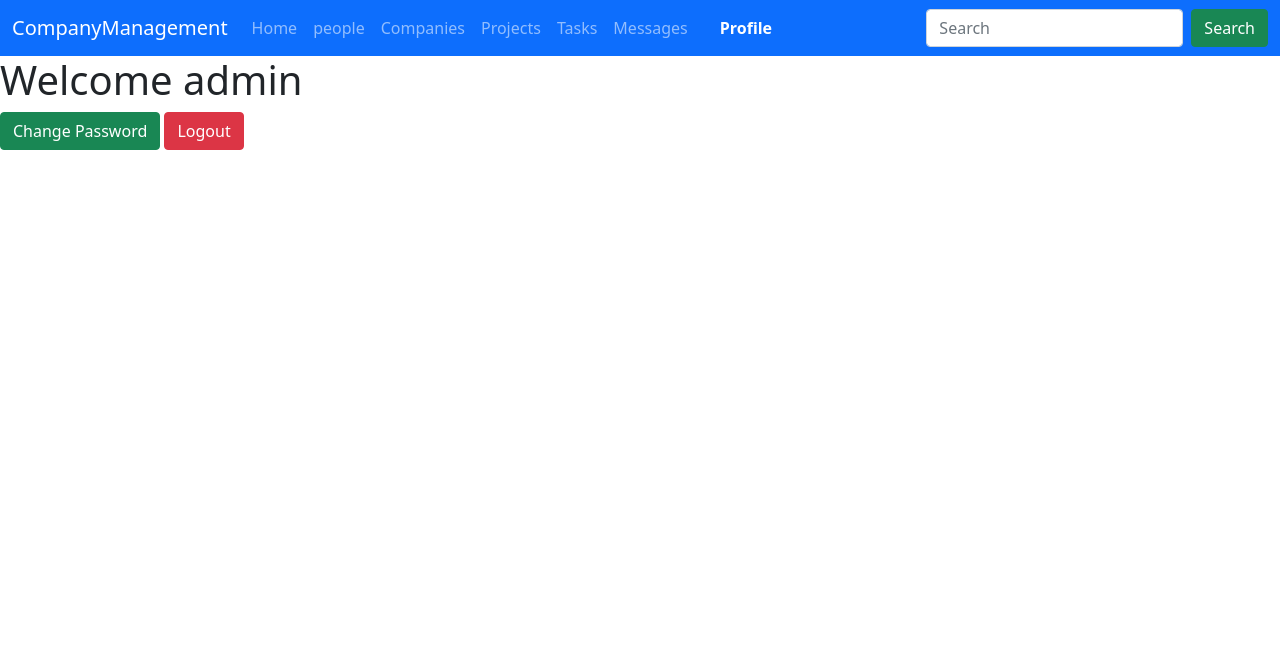
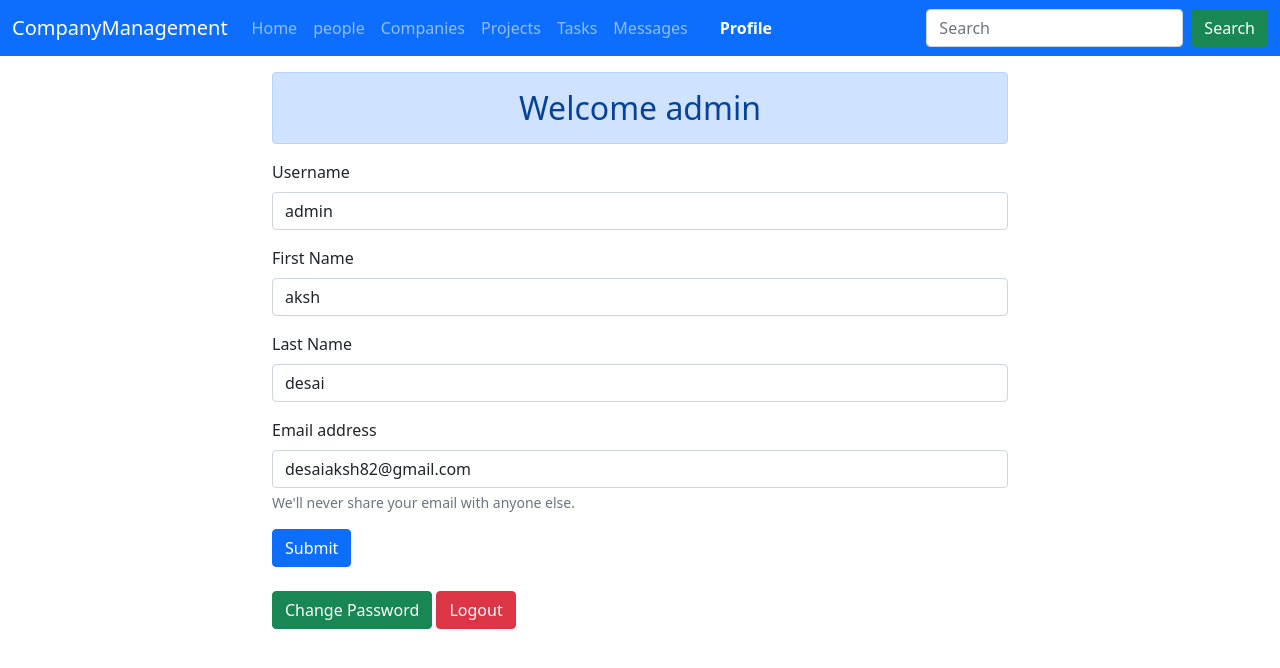
Before and after one commit to AKSHDESAI1/CompanyManagement-2.0, a Django app: page /Profile/ in a window 1280 px wide. Shown: the top 668 px of the page. Run offline with Django 4.2, Linux system fonts and the light colour scheme; a user stored in the database is signed in.

Commit message:
Create Profile Table

```diff
--- a/CompanyManagement/urls.py
+++ b/CompanyManagement/urls.py
@@ -10,8 +10,7 @@ urlpatterns = [
     # Authentication related path
     path('admin/', admin.site.urls),
     path('login/', views.Login.as_view(), name='login'),
-    path('profile/', TemplateView.as_view(
-        template_name='CompanyManagement/DashBoard/profile.html'), name='profile'),
+    path('Profile/', views.profile, name='profile'),
 
     # Login Required for Access Home-page
     path('', login_required(TemplateView.as_view(
@@ -31,8 +30,8 @@ urlpatterns = [
         template_name='CompanyManagement/DashBoard/Messages.html')), name='Messages'),
     path('Activity_Overview/', login_required(TemplateView.as_view(
         template_name='CompanyManagement/DashBoard/Activity_Overview.html')), name='Activity_Overview'),
-    path('Profile/', login_required(TemplateView.as_view(
-        template_name='CompanyManagement/DashBoard/profile.html')), name='Profile'),
+    # path('Profile/', login_required(TemplateView.as_view(
+        # template_name='CompanyManagement/DashBoard/profile.html')), name='Profile'),
 
 
     path('logout/', views.Logout.as_view(), name='logout'),
--- a/CompanyManagement/views.py
+++ b/CompanyManagement/views.py
@@ -89,6 +89,25 @@ def People(request):
                 {'name': i.username, 'role': "Not Found", 'email': i.email})
 
     return render(request, 'CompanyManagement/DashBoard/People.html', {'userInfo': userInfo})
+
+
+@login_required
+def profile(request):
+
+    if request.method == 'POST':
+        # uname = request.POST['uname']
+        fname = request.POST['fname']
+        lname = request.POST['lname']
+        # email = request.POST[''].email
+        data = {'fname': fname, 'lname': lname}
+
+        user = request.user
+        user.first_name = fname
+        user.last_name = lname
+        user.save()
+
+        print('data', user.first_name)
+    return render(request, 'CompanyManagement/DashBoard/profile.html')
 
 
 @login_required
@@ -187,10 +206,12 @@ def ProjectsEdit(request, pk):
         project = Project.objects.get(pk=pk)
         return render(request, 'CompanyManagement/DashBoard/ProjectsEdit.html', {'company': company, 'project':  project})
 
+
 def ProjectsDelete(request, pk):
     a = Project.objects.get(id=pk)
     a.delete()
     return HttpResponseRedirect('/Projects')
+
 
 @login_required
 def Tasks(request):
@@ -242,6 +263,8 @@ def TasksEdit(request, pk):
         project = Project.objects.all()
         task = Task.objects.get(id=pk)
         return render(request, 'CompanyManagement/DashBoard/TasksEdit.html', {'company': company, 'project':  project, 'task': task})
+
+
 def TasksDelete(request, pk):
     a = Task.objects.get(id=pk)
     a.delete()
--- a/templates/CompanyManagement/DashBoard/People.html
+++ b/templates/CompanyManagement/DashBoard/People.html
@@ -136,7 +136,9 @@
         <div class="col-md-8 offset-md-2 text-center" id="list">
           <h2><i>Welcome Users</i></h2>
 
-          <table class="table">
+          <div class="table-responsive">
+
+            <table class="table table-dark table-striped table-hover">
               <thead>
                 <tr>
                   <th scope="col">#</th>
@@ -160,6 +162,7 @@
               </tbody>
             </table>
           </div>
+        </div>
         <script>
           let btn = document.getElementById("btn1");
           let content = document.getElementById("content");
--- a/templates/CompanyManagement/DashBoard/profile.html
+++ b/templates/CompanyManagement/DashBoard/profile.html
@@ -15,8 +15,70 @@
   <body>
     {% include "./Navbar/Navbar.html" with Profile='active' %}
 
-    <h1>Welcome {{request.user}}</h1>
-    <a href="/change-password" class="btn btn-success"> Change Password </a>
-    <a href="/logout" class="btn btn-danger"> Logout </a>
+    <div class="container">
+      <div class="row">
+        <div class="col-md-8 offset-md-2">
+          <h2 class="mt-3 m-auto text-center alert alert-primary">
+            Welcome {{request.user}}
+          </h2>
+
+          <form class="mt-3" method='post'> {% csrf_token %}
+            <div class="mb-3">
+              <label for="username" class="form-label">Username</label>
+              <input
+                type="text"
+                class="form-control"
+                name='uname'
+                id="username"
+                value="{{request.user}}"
+                aria-describedby="emailHelp"
+              />
+            </div>
+
+            <div class="mb-3">
+              <label for="fname" class="form-label">First Name</label>
+              <input
+                type="text"
+                value="{{request.user.first_name}}"
+                name='fname'
+                class="form-control"
+                id="fname"
+              />
+            </div>
+
+            <div class="mb-3">
+              <label for="lname" class="form-label">Last Name</label>
+              <input
+                type="text"
+                value="{{request.user.last_name}}"
+                name='lname'
+                class="form-control"
+                id="lname"
+              />
+            </div>
+
+            <div class="mb-3">
+              <label for="email" class="form-label">Email address</label>
+              <input
+                type="email"
+                class="form-control"
+                value="{{request.user.email}}"
+                id="email"
+                aria-describedby="emailHelp"
+              />
+              <div id="emailHelp" class="form-text">
+                We'll never share your email with anyone else.
+              </div>
+            </div>
+
+            <button type="submit" class="btn btn-primary">Submit</button>
+          </form>
+          <a href="/change-password" class="mt-4 btn btn-success">
+            Change Password
+          </a>
+          <a href="/logout" class="mt-4 btn btn-danger"> Logout </a>
+        </div>
+      </div>
+    </div>
   </body>
 </html>
```
Also changed, not shown: db.sqlite3. Lines whose indentation alone changed are shown as unchanged.
